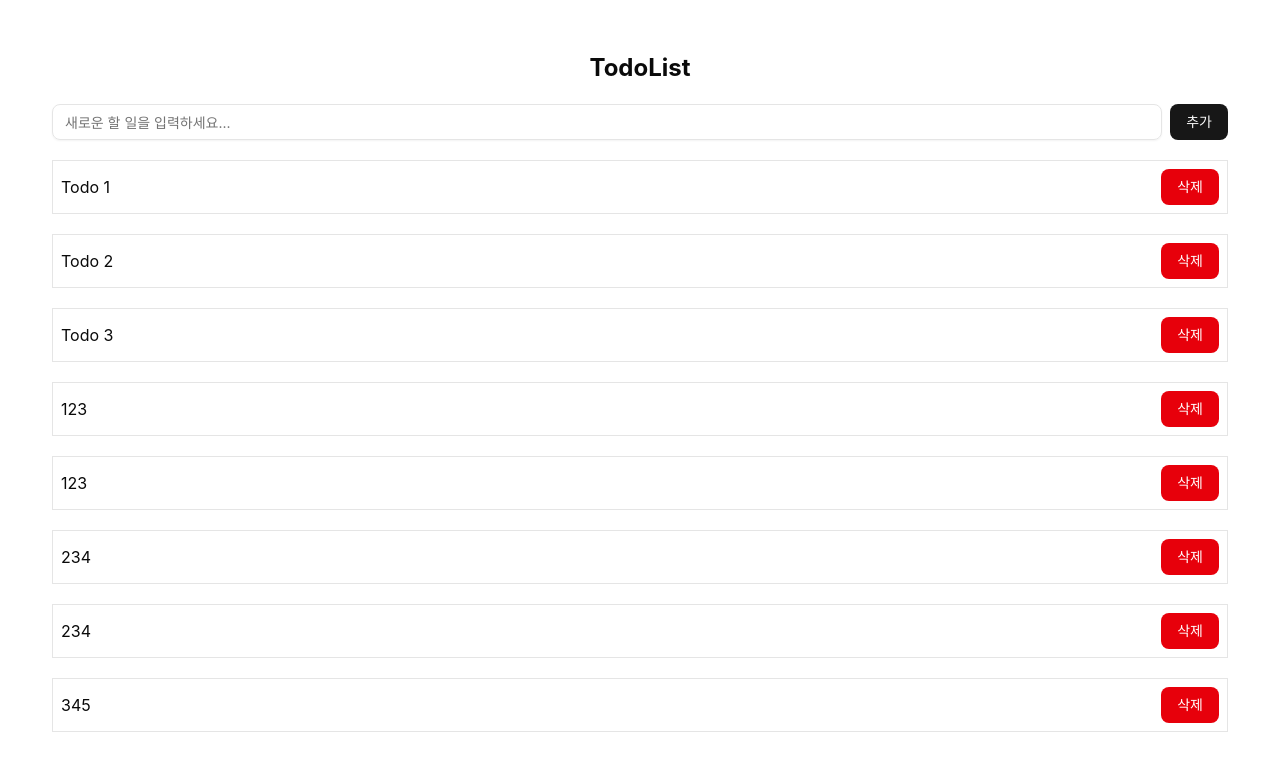
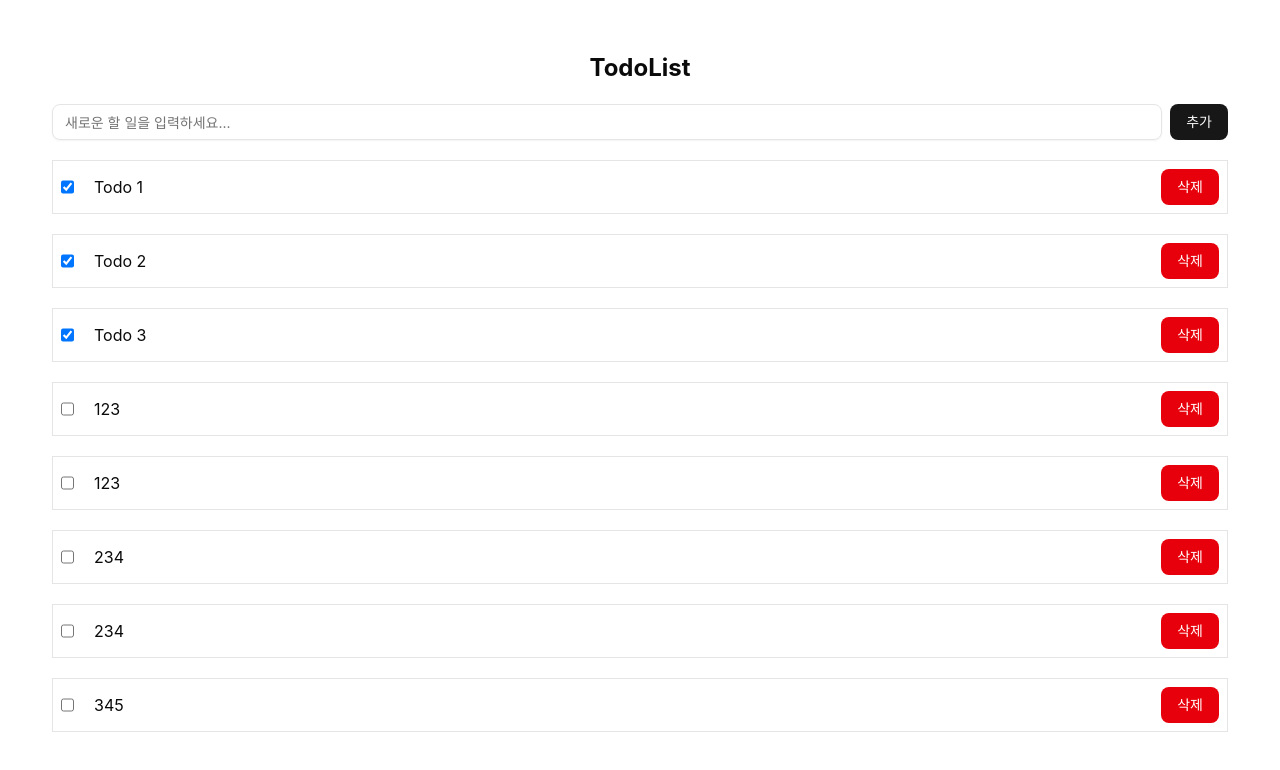
Before and after one commit to dmswl6310/onebite-sns, a React (Vite) app: page /todolist in a window 1280 px wide. Shown: the top 770 px of the page. Built offline with nearby package versions, Linux system fonts and the light colour scheme; data requests are answered from the project's data file.

Commit message:
feat: 투두리스트 데이터 체크박스 기능,이벤트 추가

```diff
--- /dev/null
+++ b/src/api/update-todo.ts
@@ -0,0 +1,13 @@
+import { API_URL } from "@/lib/constant";
+import type { Todo } from "@/type";
+
+export async function updateTodo(todo: Partial<Todo> & { id: string }) {
+  const response = await fetch(`${API_URL}/todos/${todo.id}`, {
+    method: "PATCH",
+    body: JSON.stringify(todo),
+  });
+
+  if (!response.ok) throw new Error("Update Todo Failed");
+  const data: Todo = await response.json();
+  return data;
+}
--- a/src/components/todo-list/todo-item.tsx
+++ b/src/components/todo-list/todo-item.tsx
@@ -1,22 +1,25 @@
-import { useDeleteTodo } from "@/store/todos";
 import { Button } from "../ui/button";
 import { Link } from "react-router";
+import type { Todo } from "@/type";
+import { useUpdateTodoMutation } from "@/hooks/mutations/use-update-todo-mutation";
 
-export default function TodoItem({
-  id,
-  content,
-}: {
-  id: number;
-  content: string;
-}) {
-  const deleteTodo = useDeleteTodo();
-  const handleDeleteClick = () => {
-    deleteTodo(id);
+export default function TodoItem({ id, content, isDone }: Todo) {
+  const { mutate } = useUpdateTodoMutation();
+  const handleDeleteClick = () => {};
+  const handleCheckboxClick = () => {
+    mutate({ id, isDone: !isDone });
   };
 
   return (
     <div className="flex items-center justify-between border p-2">
-      <Link to={`/todolist/${id}`}>{content}</Link>
+      <div className="flex gap-5">
+        <input
+          onClick={handleCheckboxClick}
+          type={"checkbox"}
+          checked={isDone}
+        />
+        <Link to={`/todolist/${id}`}>{content}</Link>
+      </div>
       <Button variant={"destructive"} onClick={handleDeleteClick}>
         삭제
       </Button>
--- /dev/null
+++ b/src/hooks/mutations/use-update-todo-mutation.ts
@@ -0,0 +1,8 @@
+import { updateTodo } from "@/api/update-todo";
+import { useMutation } from "@tanstack/react-query";
+
+export function useUpdateTodoMutation() {
+  return useMutation({
+    mutationFn: updateTodo,
+  });
+}
--- a/src/type.ts
+++ b/src/type.ts
@@ -1,4 +1,5 @@
 export interface Todo {
   id: string;
   content: string;
+  isDone: boolean;
 }
```
